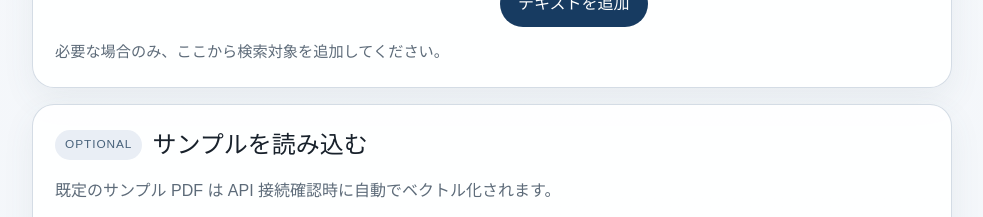
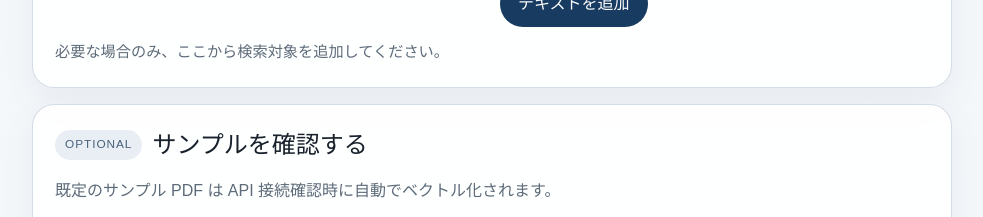
Before and after one commit to Igaki12/vector-file-search, a React (Vite) app: page / in a window 1280 px wide. Shown: the part 1780-1997 px from the top of the page, without its empty margins (148-1131 px from the left). Built offline with nearby package versions, Linux system fonts and the light colour scheme.

Commit message:
Refactor code structure for improved readability and maintainability

```diff
--- a/src/App.jsx
+++ b/src/App.jsx
@@ -605,7 +605,7 @@ export default function App() {
         <section className="card side-card">
         <div className="section-head">
           <span className="step">OPTIONAL</span>
-          <h2>サンプルを読み込む</h2>
+          <h2>サンプルを確認する</h2>
         </div>
         <p className="section-copy">
           既定のサンプル PDF は API 接続確認時に自動でベクトル化されます。
```
Also changed, not shown: 2 other files (tests, documents, lock files or other folders).
